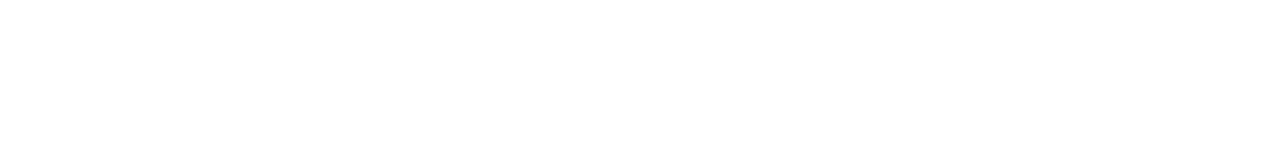
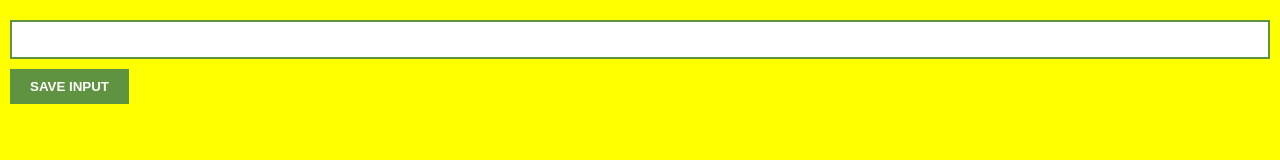
Before and after one commit to stevedevfrog/Leads-Generator-Chrome-Ext, a plain HTML site: page index.html in a window 1280 px wide. Drawn offline with Linux system fonts and the light colour scheme.

Commit message:
Basic interface and styling

```diff
--- a/index.html
+++ b/index.html
@@ -3,11 +3,13 @@
 <head>
     <meta charset='utf-8'>
     <meta http-equiv='X-UA-Compatible' content='IE=edge'>
-    <title>Leads Generator/title>
+    <title>Leads Generator</title>
     <meta name='viewport' content='width=device-width, initial-scale=1'>
     <link rel='stylesheet' type='text/css' media='screen' href='styles.css'>
 </head>
 <body>
+    <input type="text" id="url-input-el">
+    <button id="save-input-btn">SAVE INPUT</button>
     <script src='index.js'></script>
 </body>
 </html>
--- a/styles.css
+++ b/styles.css
@@ -0,0 +1,23 @@
+body {
+    margin: 0;
+    padding: 10px;
+    font-family: Arial, Helvetica, sans-serif;
+    background-color: yellow;
+}
+
+#url-input-el {
+    margin-top: 10px;
+    width: 100%;
+    border: 2px solid #5f9341;
+    box-sizing: border-box;
+    padding: 10px;
+}
+
+#save-input-btn {
+    margin-top: 10px;
+    background-color: #5f9341;
+    color: white;
+    font-weight: bold;
+    padding: 10px 20px;
+    border: none;
+}
```
